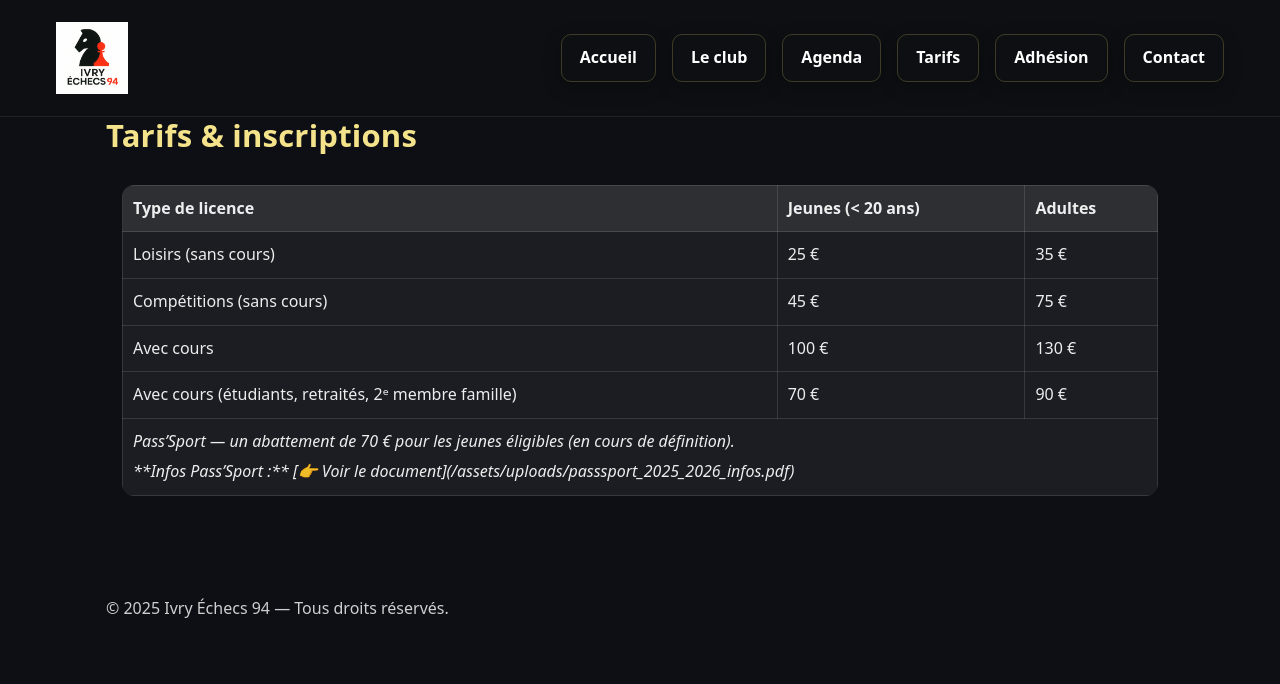
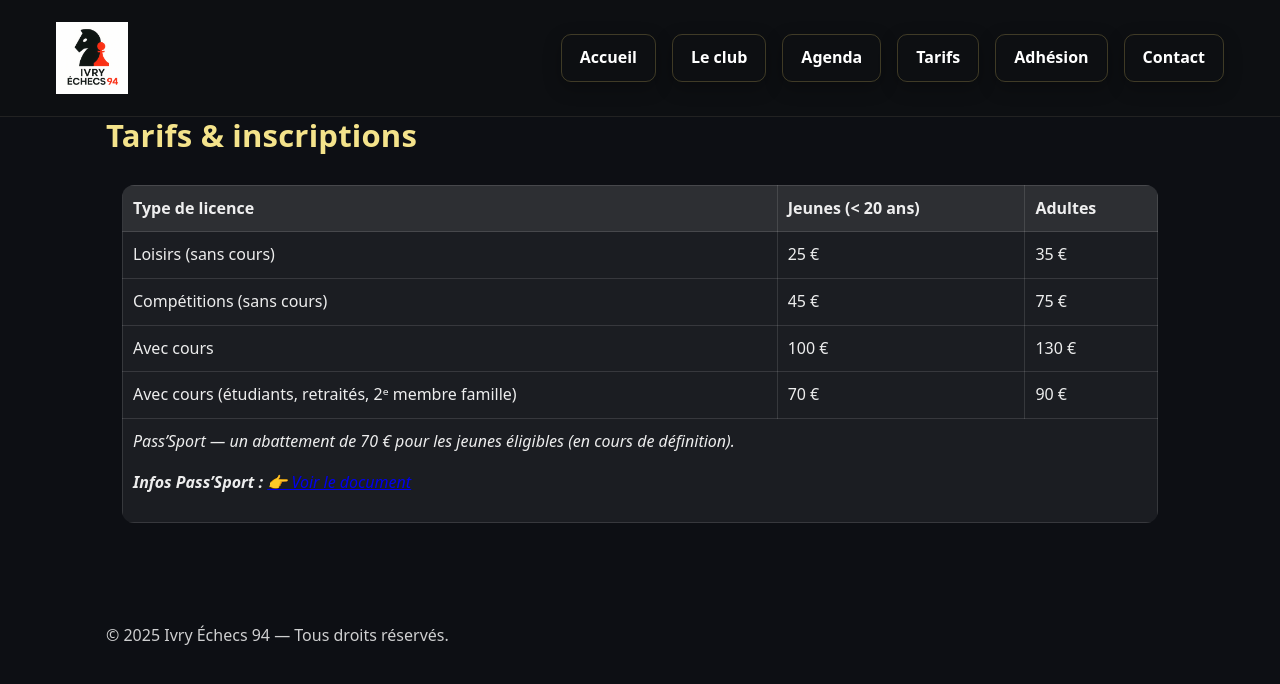
Before and after one commit to Nelwyn64/ivry-echecs-94, a Jekyll site: the page built from tarifs.html, in a window 1280 px wide. Shown: the top 684 px of the page. Built offline with Jekyll 4.4.1, drawn with Linux system fonts in a browser that asks for light colours.

```diff
--- a/tarifs.html
+++ b/tarifs.html
@@ -26,7 +26,12 @@ bg_image: bg-tarifs.jpg
         <tr><td colspan="3"><em>Pass’Sport — un abattement de 70 € pour les jeunes éligibles (en cours de définition).
 <p style="margin:5px 0;"></p>
 
-**Infos Pass’Sport :** [👉 Voir le document](/assets/uploads/passsport_2025_2026_infos.pdf)
+<p><strong>Infos Pass’Sport :</strong>
+  <a href="/assets/uploads/passsport_2025_2026_infos.pdf" target="_blank">
+    👉 Voir le document
+  </a>
+</p>
+
 
 
 
```
